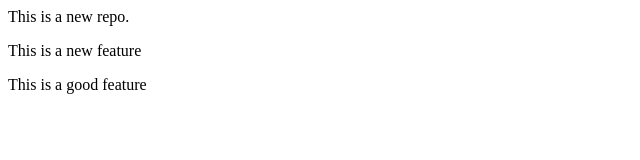
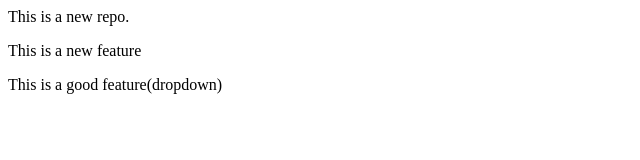
Before and after one commit to Jyotiraditya20/localrepo, a plain HTML site: page index.html in a window 1280 px wide. Shown: the whole page, without its empty margins (0-640 px from the left). Drawn offline with Linux system fonts and the light colour scheme.

Commit message:
Add Dropdown

```diff
--- a/index.html
+++ b/index.html
@@ -1,3 +1,3 @@
 <p>This is a new repo.</p>
 <p>This is a new feature</p>
-<p>This is a good feature</p>
+<p>This is a good feature(dropdown)</p>
```
